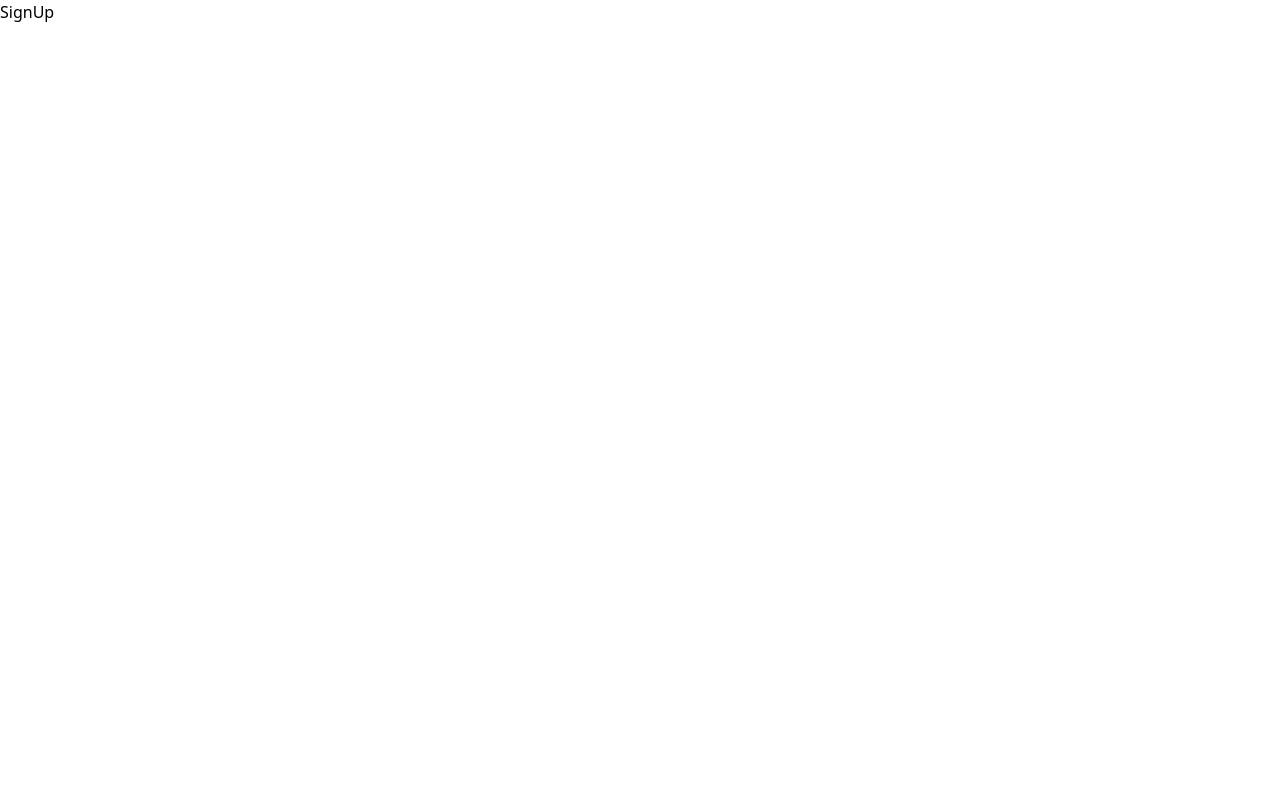
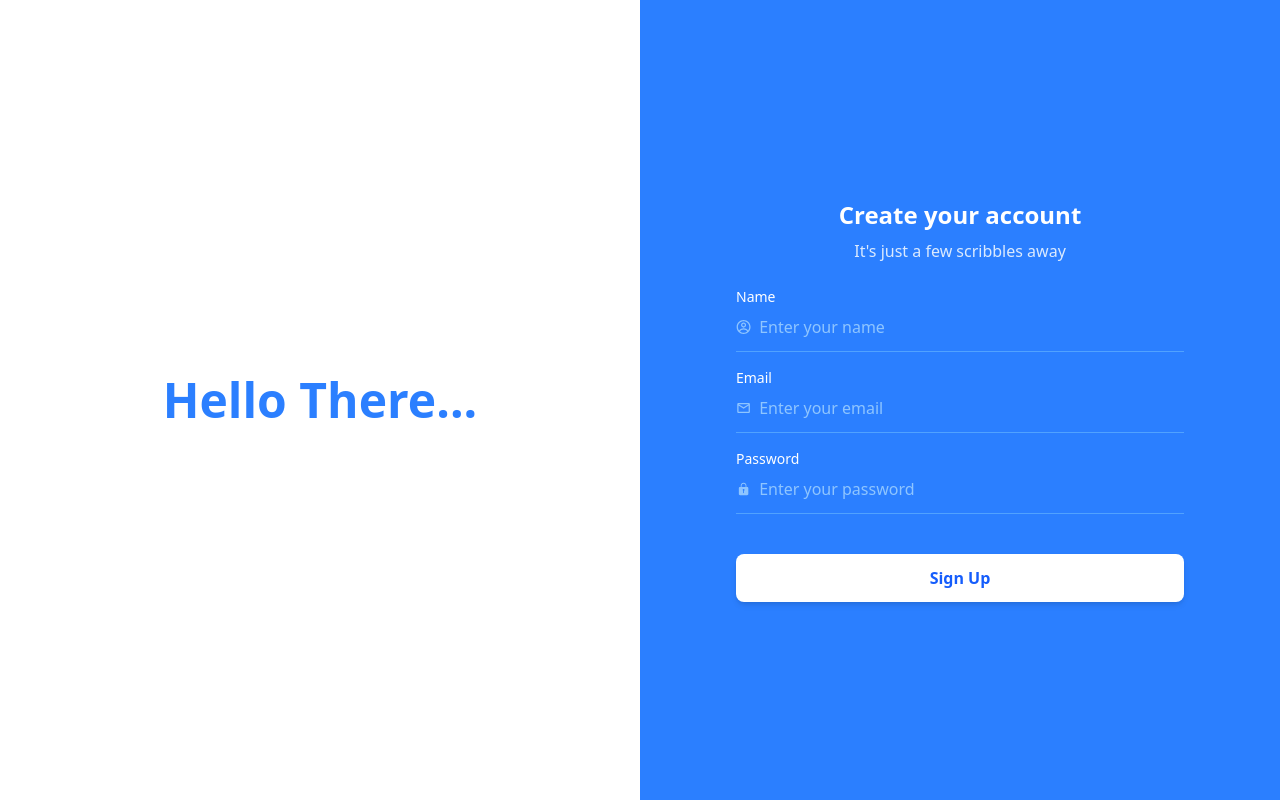
Before and after one commit to PraiseTy/notes-app-frontend, a React (Vite) app: page /signup in a window 1280 px wide. Built offline with nearby package versions, Linux system fonts and the light colour scheme.

Commit message:
feat: add design for user sign up/in pages

```diff
--- a/src/pages/LoginPage.tsx
+++ b/src/pages/LoginPage.tsx
@@ -1,7 +1,55 @@
+import { MdOutlineEmail } from 'react-icons/md';
+import { IoIosLock } from 'react-icons/io';
+
 export const LoginPage = () => {
   return (
-    <div>
-      <p>SignUp</p>
+    <div className="flex flex-col min-h-screen md:flex-row">
+      <div className="hidden md:flex md:w-1/2 bg-white items-center justify-center p-8">
+        <h1 className="text-blue-500 text-4xl md:text-5xl font-bold text-center">Welcome Back...</h1>
+      </div>
+
+      <div className="w-full md:w-1/2 bg-blue-500 text-white flex items-center mt-[40%] rounded-md md:mt-0 md:rounded-none  justify-center p-4 py-14 md:p-8">
+        <div className="w-full max-w-md">
+          <div className="text-center mb-6">
+            <h1 className="text-2xl font-bold">Sign in to Continue</h1>
+          </div>
+
+          <form className="flex flex-col space-y-4">
+            <div className="flex flex-col space-y-1">
+              <label className="text-sm font-medium">Email</label>
+              <div className="flex items-center border-b border-blue-400 pb-2">
+                <MdOutlineEmail className="mr-2 text-blue-300" />
+                <input
+                  type="email"
+                  placeholder="Enter your email"
+                  className="bg-transparent outline-none py-1 w-full placeholder-blue-300 text-white"
+                />
+              </div>
+            </div>
+
+            <div className="flex flex-col space-y-1">
+              <label className="text-sm font-medium">Password</label>
+              <div className="flex items-center border-b border-blue-400 pb-2">
+                <IoIosLock className="mr-2 text-blue-300" />
+                <input
+                  type="password"
+                  placeholder="Enter your password"
+                  className="bg-transparent outline-none py-1 w-full placeholder-blue-300 text-white"
+                />
+              </div>
+            </div>
+
+            <div className="mt-6 sticky bottom-4 md:static">
+              <button
+                type="submit"
+                className="w-full bg-white text-blue-600 py-3 rounded-lg font-semibold shadow-md hover:bg-gray-100 transition-colors"
+              >
+                Log In
+              </button>
+            </div>
+          </form>
+        </div>
+      </div>
     </div>
   );
 };
--- a/src/pages/SignupPage.tsx
+++ b/src/pages/SignupPage.tsx
@@ -1,7 +1,69 @@
+import { CgProfile } from 'react-icons/cg';
+import { MdOutlineEmail } from 'react-icons/md';
+import { IoIosLock } from 'react-icons/io';
+
 export const SignupPage = () => {
   return (
-    <div>
-      <p>SignUp</p>
+    <div className="flex flex-col min-h-screen md:flex-row">
+      <div className="hidden md:flex md:w-1/2 bg-white items-center justify-center p-8">
+        <h1 className="text-blue-500 text-4xl md:text-5xl font-bold text-center">Hello There...</h1>
+      </div>
+
+      <div className="w-full md:w-1/2 bg-blue-500 text-white flex items-center mt-[40%] rounded-md md:mt-0 md:rounded-none  justify-center p-4 py-8 md:p-8">
+        <div className="w-full max-w-md">
+          <div className="text-center mb-6">
+            <h1 className="text-2xl font-bold">Create your account</h1>
+            <p className="mt-2 text-blue-100">It's just a few scribbles away</p>
+          </div>
+
+          <form className="flex flex-col space-y-4">
+            <div className="flex flex-col space-y-1">
+              <label className="text-sm font-medium">Name</label>
+              <div className="flex items-center border-b border-blue-400 pb-2">
+                <CgProfile className="mr-2 text-blue-300" />
+                <input
+                  type="text"
+                  placeholder="Enter your name"
+                  className="bg-transparent outline-none py-1 w-full placeholder-blue-300 text-white"
+                />
+              </div>
+            </div>
+
+            <div className="flex flex-col space-y-1">
+              <label className="text-sm font-medium">Email</label>
+              <div className="flex items-center border-b border-blue-400 pb-2">
+                <MdOutlineEmail className="mr-2 text-blue-300" />
+                <input
+                  type="email"
+                  placeholder="Enter your email"
+                  className="bg-transparent outline-none py-1 w-full placeholder-blue-300 text-white"
+                />
+              </div>
+            </div>
+
+            <div className="flex flex-col space-y-1">
+              <label className="text-sm font-medium">Password</label>
+              <div className="flex items-center border-b border-blue-400 pb-2">
+                <IoIosLock className="mr-2 text-blue-300" />
+                <input
+                  type="password"
+                  placeholder="Enter your password"
+                  className="bg-transparent outline-none py-1 w-full placeholder-blue-300 text-white"
+                />
+              </div>
+            </div>
+
+            <div className="mt-6 sticky bottom-4 md:static">
+              <button
+                type="submit"
+                className="w-full bg-white text-blue-600 py-3 rounded-lg font-semibold shadow-md hover:bg-gray-100 transition-colors"
+              >
+                Sign Up
+              </button>
+            </div>
+          </form>
+        </div>
+      </div>
     </div>
   );
 };
```
